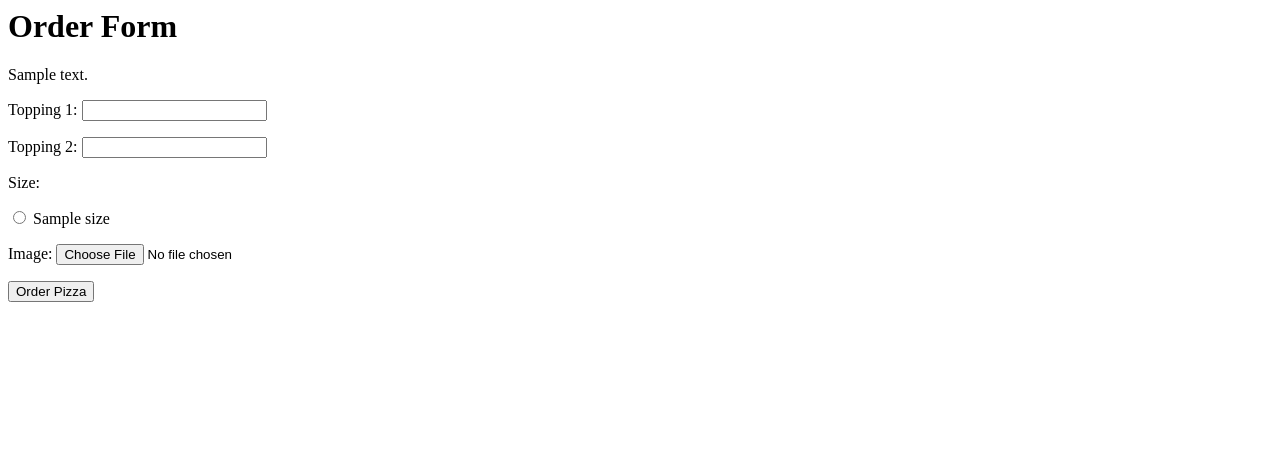
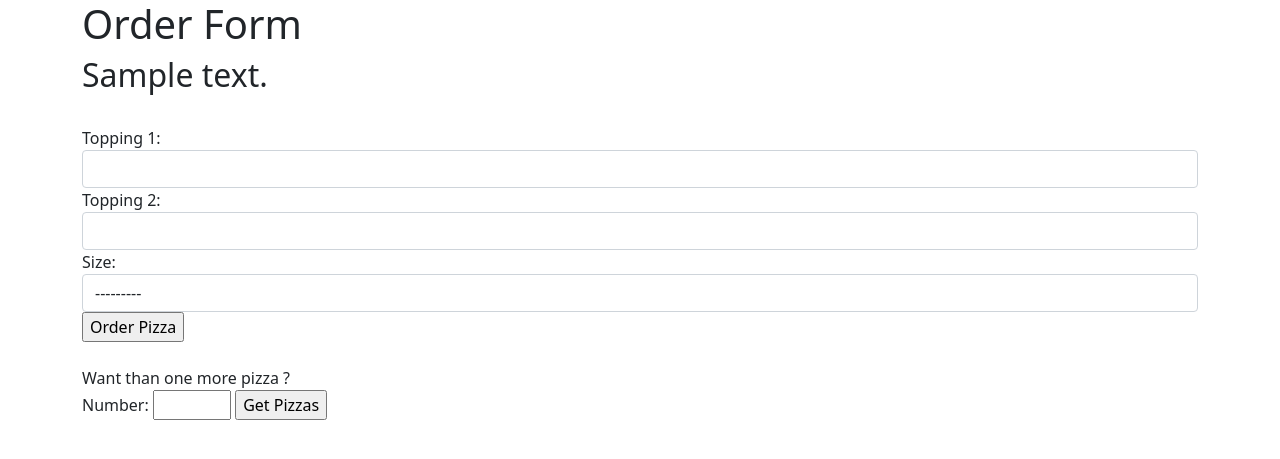
Before and after one commit to RavshanjonA/nandie-s-garder, a Django app: template pizza/templates/pizza/order.html in a window 1280 px wide. Shown: the top 459 px of the page. Run offline with Django 4.2, Linux system fonts and the light colour scheme; tables that the repository leaves empty hold one stand-in row (values such as "Sample post"); the template is opened without the code that fills it: values that come from a table or form of the project are taken from there, most other values are stand-ins (such as "Sample title", 1, 10 or a date in 2020); some libraries are stand-ins or nearby versions.

Commit message:
add multiple form

```diff
--- a/core/urls.py
+++ b/core/urls.py
@@ -1,11 +1,13 @@
 from django.contrib import admin
 from django.urls import path
 
-from pizza.views import home, order
+from pizza.views import home, order, pizzas
 
 urlpatterns = [
     path('admin/', admin.site.urls),
 
     path('', home, name="home"),
     path('order/', order, name="order"),
+    path('pizzas/', pizzas, name="pizzas"),
+    path('pizzas/<pk>', pizzas, name="edit_order"),
 ]
--- a/pizza/forms.py
+++ b/pizza/forms.py
@@ -10,11 +10,14 @@ from pizza.models import Pizza, Size
 
 class PizzaForm(forms.ModelForm):
 
-    size = forms.ModelChoiceField(queryset=Size.objects, empty_label=None, widget=forms.RadioSelect)#CheckboxSelectMultiple
-    image = forms.ImageField()
+    # size = forms.ModelChoiceField(queryset=Size.objects, empty_label=None, widget=forms.RadioSelect)#CheckboxSelectMultiple
+    # image = forms.ImageField()
 
     class Meta:
         model = Pizza
         fields = ("topping1", "topping2", "size")
         labels = {"topping1": "Topping 1", "topping2": "Topping 2"}
         # widgets = {"size": forms.CheckboxSelectMultiple}
+
+class MultiplePizzaForm(forms.Form):
+    number = forms.IntegerField(min_value=2, max_value=6)
--- a/pizza/templates/pizza/order.html
+++ b/pizza/templates/pizza/order.html
@@ -1,7 +1,53 @@
-<h1>Order Form</h1>
-<form action="{% url 'order' %}" method="post", enctype="multipart/form-data">
-    {{ note }}
-    {% csrf_token %}
-    {{ form.as_p }}
-    <input type="submit" , value="Order Pizza">
-</form>
+<!doctype html>
+<html lang="en">
+  <head>
+    <!-- Required meta tags -->
+    <meta charset="utf-8">
+    <meta name="viewport" content="width=device-width, initial-scale=1">
+
+    <!-- Bootstrap CSS -->
+    <link href="https://cdn.jsdelivr.net/npm/bootstrap@5.1.3/dist/css/bootstrap.min.css" rel="stylesheet" integrity="sha384-1BmE4kWBq78iYhFldvKuhfTAU6auU8tT94WrHftjDbrCEXSU1oBoqyl2QvZ6jIW3" crossorigin="anonymous">
+
+    <title>Hello, world!</title>
+  </head>
+  <body>
+
+   {% load widget_tweaks %}
+  <div class="container">
+
+        <h1>Order Form</h1>
+
+        <h2>{{ note }}</h2>
+        {% if created_pizza_pk %}
+            <a href="{% url "edit_order" pk=created_pizza_pk %}"> Edit your order</a>
+        {% endif %}
+        <br>
+        <form action="{% url 'order' %}" method="post" enctype="multipart/form-data">
+            {% csrf_token %}
+            {% for field in form %}
+            <div class="form-group">
+            {{ field.errors }}
+            {{ field.label_tag }}
+            {% render_field field class="form-control" %}
+            </div>
+
+            {% endfor %}
+            <input type="submit"  value="Order Pizza">
+        </form>
+        <br>
+        Want than one more pizza ?
+        <form action="{% url "pizzas" %}" method="get">
+            {{ multiple_form }}
+            <input type="submit" value="Get Pizzas">
+        </form>
+  </div>
+
+    <script src="https://cdn.jsdelivr.net/npm/bootstrap@5.1.3/dist/js/bootstrap.bundle.min.js" integrity="sha384-ka7Sk0Gln4gmtz2MlQnikT1wXgYsOg+OMhuP+IlRH9sENBO0LRn5q+8nbTov4+1p" crossorigin="anonymous"></script>
+
+    <!-- Option 2: Separate Popper and Bootstrap JS -->
+    <!--
+    <script src="https://cdn.jsdelivr.net/npm/@popperjs/core@2.10.2/dist/umd/popper.min.js" integrity="sha384-7+zCNj/IqJ95wo16oMtfsKbZ9ccEh31eOz1HGyDuCQ6wgnyJNSYdrPa03rtR1zdB" crossorigin="anonymous"></script>
+    <script src="https://cdn.jsdelivr.net/npm/bootstrap@5.1.3/dist/js/bootstrap.min.js" integrity="sha384-QJHtvGhmr9XOIpI6YVutG+2QOK9T+ZnN4kzFN1RtK3zEFEIsxhlmWl5/YESvpZ13" crossorigin="anonymous"></script>
+    -->
+  </body>
+</html>
```
Also changed, not shown: pizza/admin.py (+6 -1 lines), pizza/views.py (+45 -4 lines).
